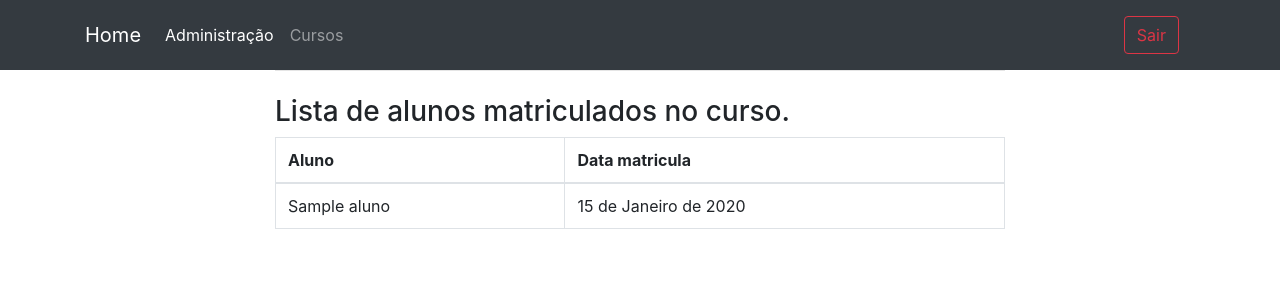
After one commit to NascimentoFrancisco/gerenciador-curso, a Django app: page /alunos/list-aluno-curso/1/ in a window 1280 px wide. The commit adds this page. Shown: the top 300 px of the page. Run offline with Django 4.2, Linux system fonts and the light colour scheme; a user stored in the database is signed in; tables that the repository leaves empty hold one stand-in row (values such as "Sample post"); some libraries are stand-ins or nearby versions.

Commit message:
Ajustando listagens e fluxos

```diff
--- a/alunos/models.py
+++ b/alunos/models.py
@@ -16,8 +16,8 @@ class Aluno(models.Model):
         return self.nome
 
 class CursoAluno(models.Model):
-    aluno = models.ForeignKey(Aluno,on_delete= models.PROTECT)
-    curso = models.ForeignKey(Curso,on_delete= models.PROTECT)
+    aluno = models.ForeignKey(Aluno,on_delete= models.PROTECT)#Mudar o ralcionamento para 1:1
+    curso = models.ForeignKey(Curso,on_delete= models.PROTECT)#
     data_matricula = models.DateField(default = now.date())
 
     def __str__(self):
--- a/alunos/urls.py
+++ b/alunos/urls.py
@@ -1,5 +1,6 @@
 from django.urls import path
-from .views import AlunoCreate, CursoAlunoCreate, HomeAluno, CursoAlunoList, CursoAlunoDelete
+from .views import (AlunoCreate, CursoAlunoCreate, HomeAluno, CursoAlunoList,
+    CursoAlunoDelete, CursoAlunoListPorCurso)
 
 app_name = "alunos"
 
@@ -8,5 +9,6 @@ urlpatterns = [
     path('create/', AlunoCreate.as_view(), name='create_aluno'),
     path('matricula/', CursoAlunoCreate.as_view(), name='aluno_matricula'),
     path('list-curso-aluno/',CursoAlunoList.as_view(),name='list_curso_aluno'),
+    path('list-aluno-curso/<int:pk>/',CursoAlunoListPorCurso.as_view(),name='list_aluno_curso'),
     path('sair-curso/<int:pk>/',CursoAlunoDelete.as_view(),name='sair_curso'),
 ]
--- a/alunos/views.py
+++ b/alunos/views.py
@@ -35,7 +35,7 @@ class AlunoCreate(LoginRequiredMixin,CreateView):
         form.instance.user = CustomUser.objects.get(id=self.request.user.id)
         return super().form_valid(form)
 
-class CursoAlunoCreate(LoginRequiredMixin,CreateView):
+class CursoAlunoCreate(LoginRequiredMixin,CreateView):#Melhorar o fluxo de craição de matricula
     model = CursoAluno
     template_name = 'create.html'
     fields = ['curso']
@@ -50,8 +50,12 @@ class CursoAlunoCreate(LoginRequiredMixin,CreateView):
             return HttpResponseRedirect(reverse_lazy('aluno:create_aluno'))
         return super().form_valid(form)
 
+
 class CursoAlunoList(LoginRequiredMixin,ListView):
 
+    """
+    Essa view busca os cursos no qual o aluno logado está matriculado.
+    """
     template_name = 'cursos_aluno/list.html'
     login_url = reverse_lazy('accounts:login_user')
 
@@ -71,13 +75,25 @@ class CursoAlunoList(LoginRequiredMixin,ListView):
 
         return queryset
 
+class CursoAlunoListPorCurso(LoginRequiredMixin,ListView):
+
+    """
+    Esse view busca as matriculas feitas em um determinaddo curso através de seu id passdo na url.
+    """
+    model = CursoAluno
+    template_name = 'cursos_aluno/list_aluno_curso.html'
+    login_url = reverse_lazy('accounts:login_user')
+
+    def get_queryset(self):
+        queryset = CursoAluno.objects.filter(curso__id=self.kwargs['pk'])
+        return queryset
 
 class CursoAlunoDelete(LoginRequiredMixin, DeleteView):
     model = CursoAluno
     login_url = reverse_lazy('accounts:login_user')
-    success_url = reverse_lazy('cursos:list')
+    success_url = reverse_lazy('cursos:list_curso_aluno')
     template_name = 'cursos_aluno/delete.html'
 
     def get_success_url(self):
         messages.success(self.request, "Curso excluído com sucesso!")
-        return reverse_lazy('cursos:list')
+        return reverse_lazy('cursos:list_curso_aluno')
--- a/core/settings.py
+++ b/core/settings.py
@@ -24,7 +24,7 @@ BASE_DIR = Path(__file__).resolve().parent.parent
 SECRET_KEY = 'django-insecure-y^2px1ju6^i)c^^b2_9fnow6%e)$f-av1=ofjme0ok=2@1^9yy'
 
 # SECURITY WARNING: don't run with debug turned on in production!
-DEBUG = False
+DEBUG = True
 
 ALLOWED_HOSTS = ['*']
 
--- a/templates/base.html
+++ b/templates/base.html
@@ -8,13 +8,12 @@
         <link rel="stylesheet" href="{% static 'css/bootstrap.min.css' %}">
         <link rel="stylesheet" href="{% static 'fa/css/all.min.css' %}">
         <script src="{% static 'js/bootstrap.min.js' %}"></script>
-        <title>Django + Bootstrap</title>
     </head>
 
     <body>
         <nav class="navbar navbar-expand-lg navbar-dark bg-dark">
             <div class="container">
-                <a class="navbar-brand" href="/">Projeto Horarios</a>
+                <a class="navbar-brand" href="/">Home</a>
                 <button class="navbar-toggler" type="button" data-toggle="collapse" data-target="#navbarSupportedContent"
                     aria-controls="navbarSupportedContent" aria-expanded="false" aria-label="Toggle navigation">
                     <span class="navbar-toggler-icon"></span>
--- a/templates/cursos_aluno/delete.html
+++ b/templates/cursos_aluno/delete.html
@@ -12,7 +12,10 @@
             {% csrf_token %}
             {{ form.as_p }}
             <button type="submit" class="btn btn-danger">Excluir</button>
-            <a href="#" onClick="history.go(-1)" class="btn btn-link"> Cancelar</a>
+
+            <a href="{% url 'alunos:list_curso_aluno' %}">
+                <button type="button" class="btn btn-outline-danger">Cancelar</button>
+            </a>
         </form>
     </div>
 </div>
--- /dev/null
+++ b/templates/cursos_aluno/list_aluno_curso.html
@@ -0,0 +1,30 @@
+{% extends 'base.html' %}
+
+{% block container %}
+{% if user.is_authenticated %}
+{% if message.tags  %}
+  <p class="text-danger">{{messages}}</p>
+{% endif %}
+<h3>Lista de alunos matriculados no curso.</h3>
+<table class="table table-bordered">
+    <thead>
+      <tr>
+        <th scope="col">Aluno</th>
+        <th scope="col">Data matricula</th>
+      </tr>
+    </thead>
+    <tbody>
+    {% for aluno_curso in object_list %}
+      <tr>
+        <td>{{aluno_curso.aluno}}</td>
+        <td>{{aluno_curso.data_matricula}}</td>
+      </tr>
+      {% endfor %}
+    </tbody>
+  </table>
+{% else %}
+    <br>
+    <h3>Você não possui acesso a esta página.</h3>
+{% endif %}
+
+{% endblock %}
```
Also changed, not shown: templates/curso/list.html (+17 -2 lines).
